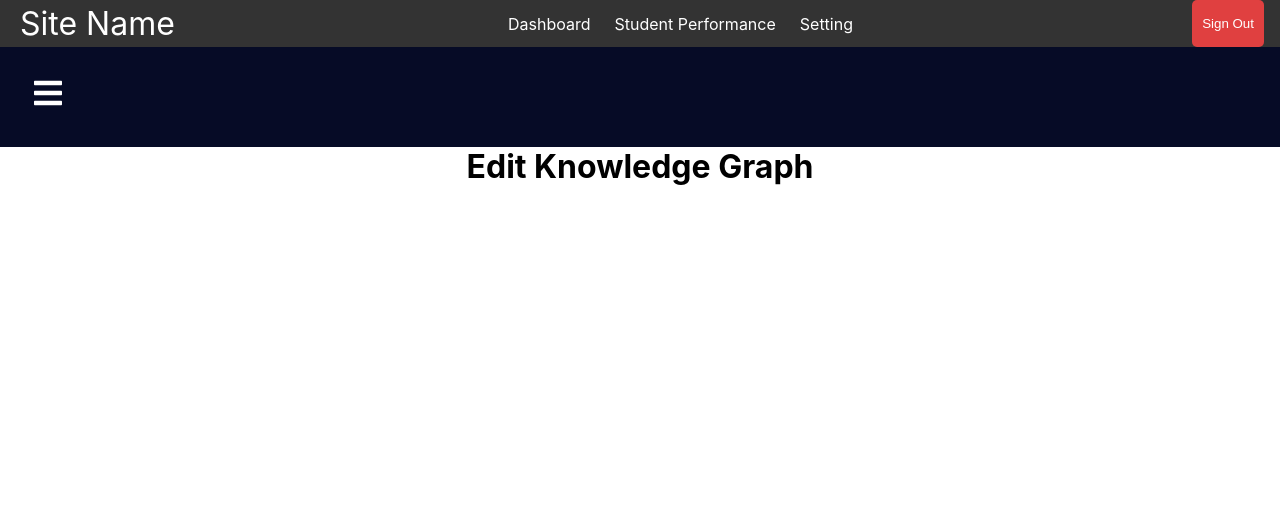
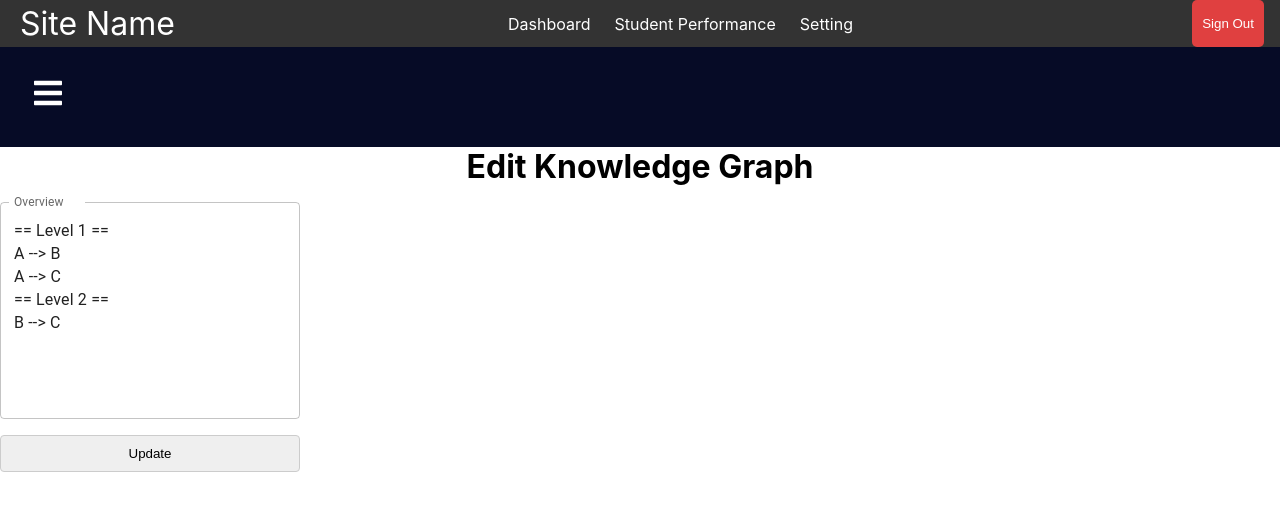
Before and after one commit to breeatoomey/instructor-app, a React (Create React App) app in the folder client/: page /editKnowledgeGraph in a window 1280 px wide. Shown: the top 510 px of the page. Built offline with nearby package versions, Linux system fonts and the light colour scheme.

Commit message:
working on getting and parsing user input for the api call to make the graph

```diff
--- a/client/package.json
+++ b/client/package.json
@@ -3,6 +3,9 @@
   "version": "0.1.0",
   "private": true,
   "dependencies": {
+    "@emotion/react": "^11.11.4",
+    "@emotion/styled": "^11.11.5",
+    "@mui/material": "^5.15.20",
     "@testing-library/jest-dom": "^5.17.0",
     "@testing-library/react": "^13.4.0",
     "@testing-library/user-event": "^13.5.0",
--- a/client/src/Components/ClassPage/Pages/EditKnowledgeGraph.jsx
+++ b/client/src/Components/ClassPage/Pages/EditKnowledgeGraph.jsx
@@ -1,9 +1,60 @@
-import React from "react";
+import TextField from '@mui/material/TextField'
+import { useState } from 'react'
+import { useEffect } from 'react'
 
-export default function EditKnowledgeGraph() {
+const EditKnowledgeGraph = () => {
+  const [input, setInput] = useState('== Level 1 ==\nA --> B\nA --> C\n== Level 2 ==\nB --> C')
+  const [nodes, setNodes] = useState([])
+  const [edges, setEdges] = useState([])
+
+  const parseInput = input => {
+    const nodesFromInput = new Set()
+    const edgesFromInput = new Set()
+    input.forEach(line => {
+      if (!line.includes('==')) {
+        const edge = line.split(' --> ')
+        nodesFromInput.add(edge[0])
+        nodesFromInput.add(edge[1])
+        edgesFromInput.add(edge)
+      }
+    })
+    setNodes(Array.from(nodesFromInput))
+    setEdges(Array.from(edgesFromInput))
+    console.log('nodesFromInput', nodesFromInput)
+    console.log('edgesFromInput', edgesFromInput)
+  }
+
+  const submitForm = event => {
+    event.preventDefault()
+    console.log(input)
+    const lines = input.split('\n').filter(line => line !== '')
+    console.log('lines', lines)
+    parseInput(lines)
+    /**
+     * call api here to update the knowledge graph
+     * just hardcode the class name/id for now
+     * after api call:
+     * reset relevant states
+     * construct the graph if one if not already constructed
+     * if constructed, update the graph
+     */
+  }
+
   return (
     <div className="editKnowledgeGraph">
       <h1> Edit Knowledge Graph </h1>
+      <form onSubmit={submitForm}>
+        <TextField
+          label="Overview"
+          value={input}
+          onChange={event => setInput(event.target.value)}
+          multiline
+          rows={8}
+        />
+        <input type="submit" value="Update" />
+      </form>
     </div>
-  );
+  )
 }
+
+export default EditKnowledgeGraph
```
Also changed, not shown: 1 other file (tests, documents, lock files or other folders).
